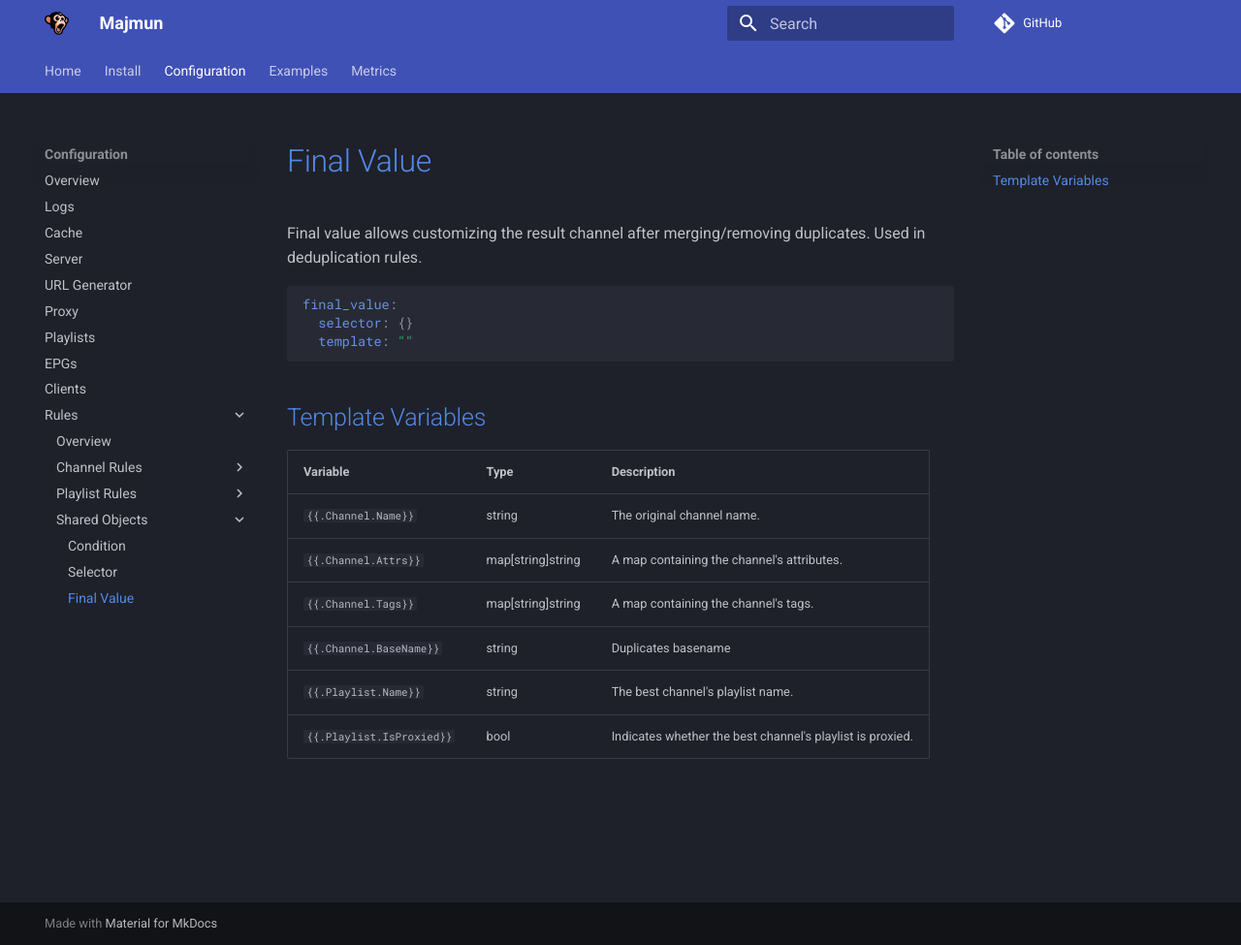
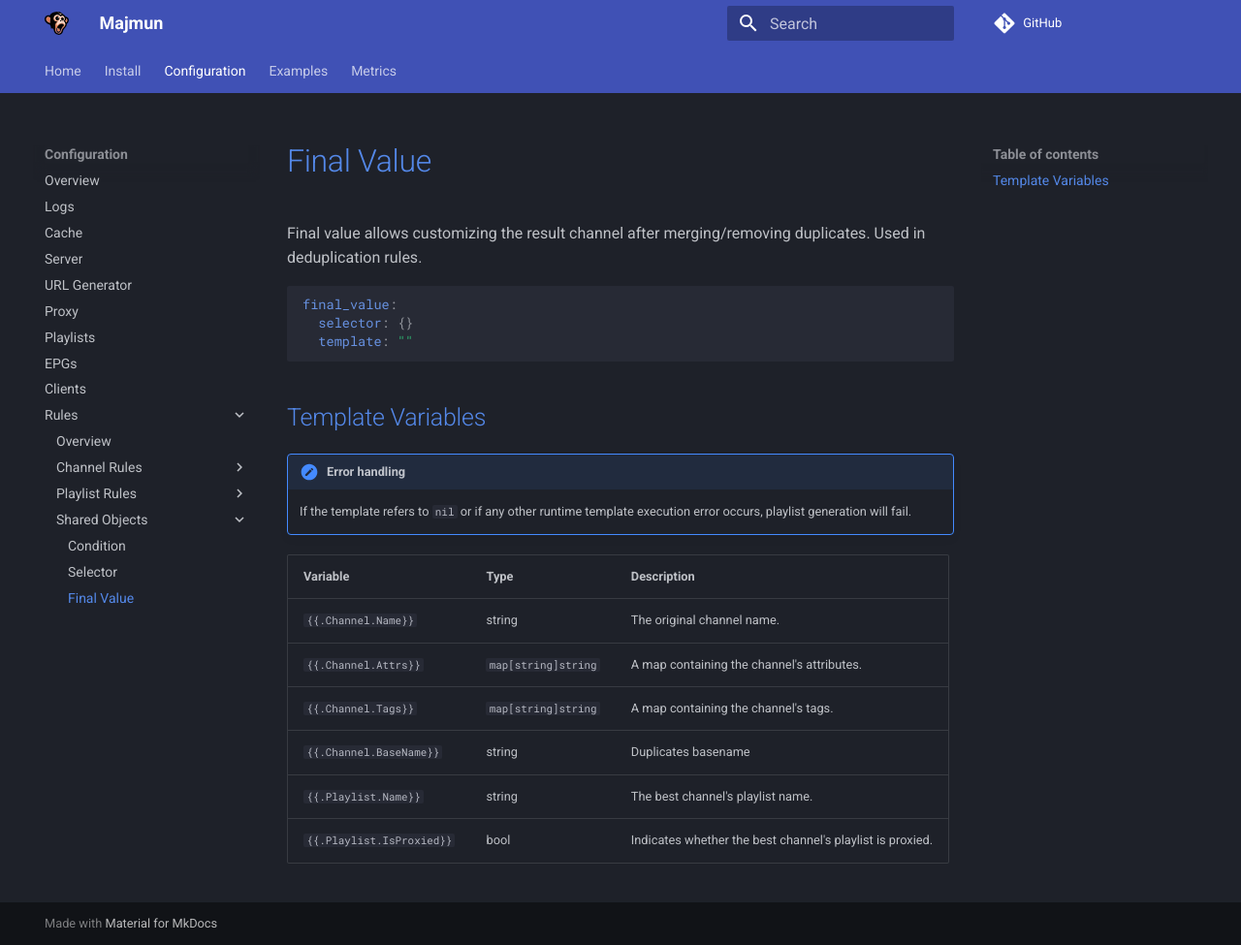
Before and after one commit to mazzz1y/iptv-gateway, an MkDocs documentation site: the page built from docs/config/rules/final_value.md, in a window 1280 px wide and 975 px high. Shown: the whole window at 97% size. Built offline with MkDocs 1.6.1 and Material for MkDocs 9.7.7, drawn with Linux system fonts in a browser that asks for light colours; comment, search, counter and statistics services are not loaded.

Commit message:
docs: add note about gotemplates error handling

```diff
--- a/docs/config/rules/final_value.md
+++ b/docs/config/rules/final_value.md
@@ -10,11 +10,15 @@ final_value:
 
 ## Template Variables
 
-| Variable                  | Type              | Description                                               |
-|---------------------------|-------------------|-----------------------------------------------------------|
-| `{{.Channel.Name}}`       | string            | The original channel name.                                |
-| `{{.Channel.Attrs}}`      | map[string]string | A map containing the channel's attributes.                |
-| `{{.Channel.Tags}}`       | map[string]string | A map containing the channel's tags.                      |
-| `{{.Channel.BaseName}}`   | string            | Duplicates basename                                       |
-| `{{.Playlist.Name}}`      | string            | The best channel's playlist name.                         |
-| `{{.Playlist.IsProxied}}` | bool              | Indicates whether the best channel's playlist is proxied. |
+!!! note "Error handling"
+    If the template refers to `nil` or if any other runtime template execution error occurs,
+    playlist generation will fail.
+
+| Variable                  | Type                | Description                                               |
+|---------------------------|---------------------|-----------------------------------------------------------|
+| `{{.Channel.Name}}`       | string              | The original channel name.                                |
+| `{{.Channel.Attrs}}`      | `map[string]string` | A map containing the channel's attributes.                |
+| `{{.Channel.Tags}}`       | `map[string]string` | A map containing the channel's tags.                      |
+| `{{.Channel.BaseName}}`   | string              | Duplicates basename                                       |
+| `{{.Playlist.Name}}`      | string              | The best channel's playlist name.                         |
+| `{{.Playlist.IsProxied}}` | bool                | Indicates whether the best channel's playlist is proxied. |
```
Also changed, not shown: docs/config/rules/channel_rules/set_field.md (+12 -7 lines), docs/config/proxy.md (line endings or trailing spaces).
